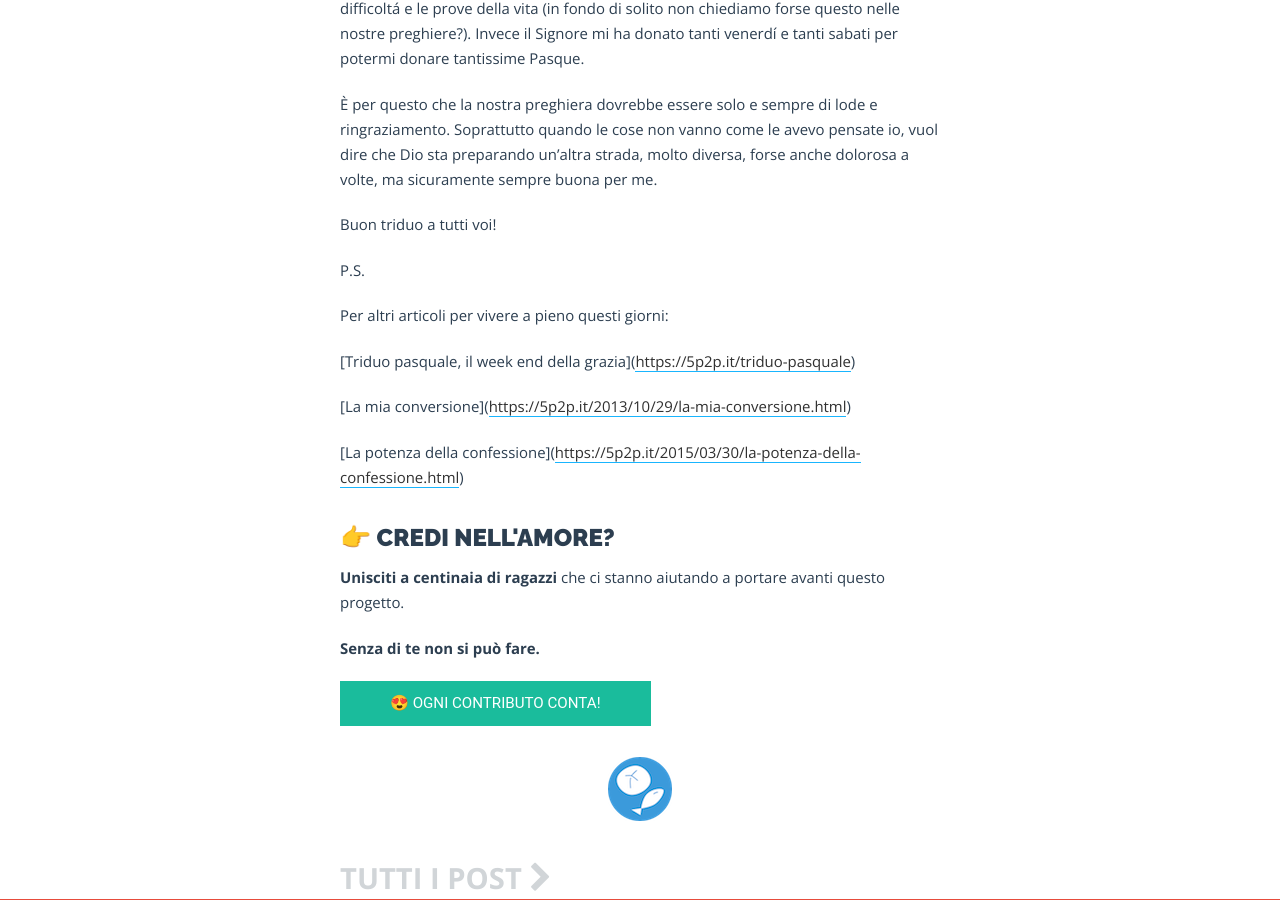
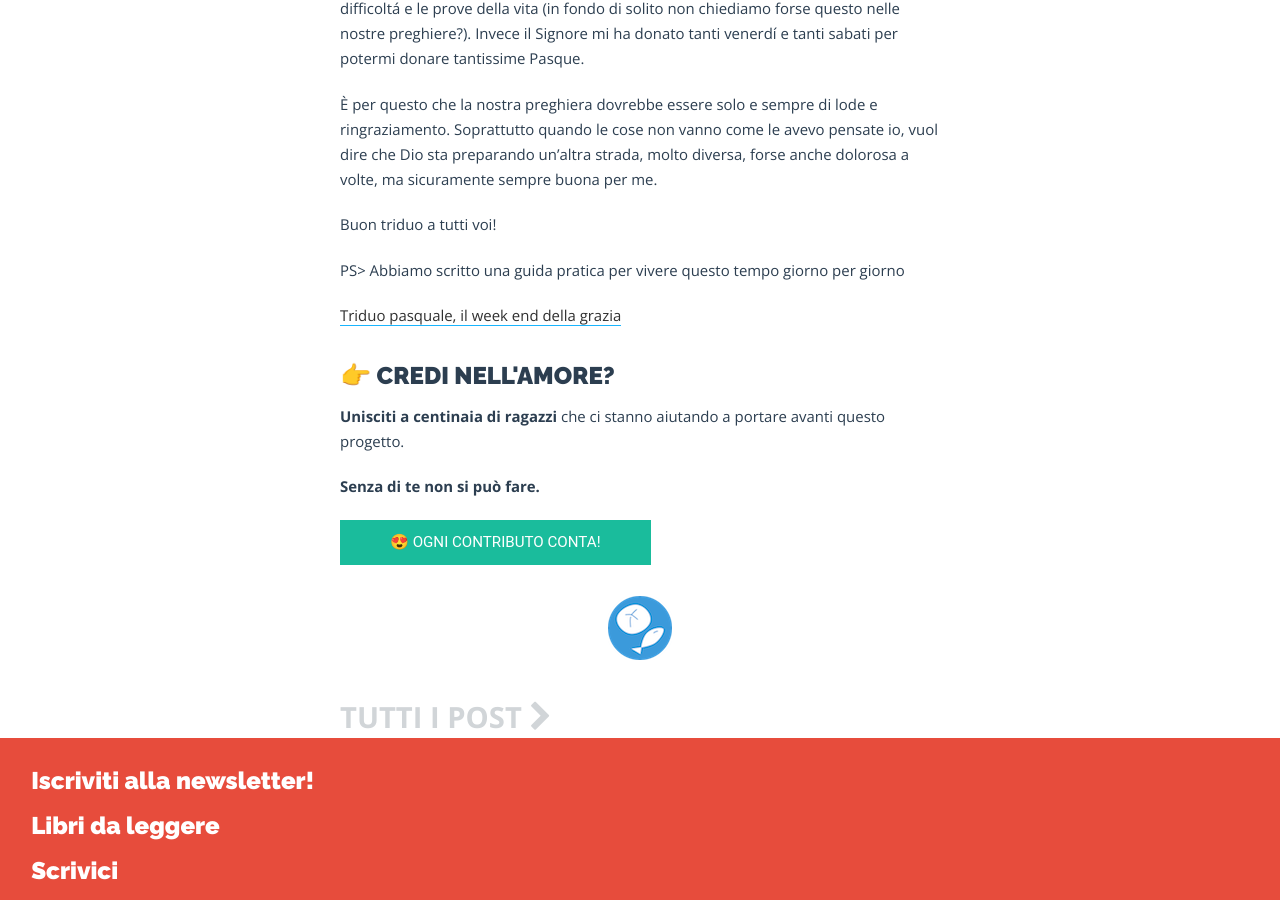
Before and after one commit to ruvido/5p2p, a Jekyll site: the page built from _posts/2019/2019-04-17-la-morte-è-morta.md, in a window 1280 px wide and 900 px high, scrolled down 5323 px. Built offline with Jekyll 4.4.1, drawn with Linux system fonts in a browser that asks for light colours.

Commit message:
Update from Forestry.io Alessandra Lucca updated _posts/2019/2019-04-17-la-morte-è-morta.md

```diff
--- a/_posts/2019/2019-04-17-la-morte-è-morta.md
+++ b/_posts/2019/2019-04-17-la-morte-è-morta.md
@@ -90,12 +90,6 @@
 
 Buon triduo a tutti voi!
 
-P.S.
+PS> Abbiamo scritto una guida pratica per vivere questo tempo giorno per giorno
 
-Per altri articoli per vivere a pieno questi giorni:
-
-[Triduo pasquale, il week end della grazia\]([https://5p2p.it/triduo-pasquale](https://5p2p.it/triduo-pasquale "https://5p2p.it/triduo-pasquale"))
-
-[La mia conversione\]([https://5p2p.it/2013/10/29/la-mia-conversione.html](https://5p2p.it/2013/10/29/la-mia-conversione.html "https://5p2p.it/2013/10/29/la-mia-conversione.html"))
-
-[La potenza della confessione\]([https://5p2p.it/2015/03/30/la-potenza-della-confessione.html](https://5p2p.it/2015/03/30/la-potenza-della-confessione.html "https://5p2p.it/2015/03/30/la-potenza-della-confessione.html"))
+[Triduo pasquale, il week end della grazia](https://5p2p.it/triduo-pasquale)
```
